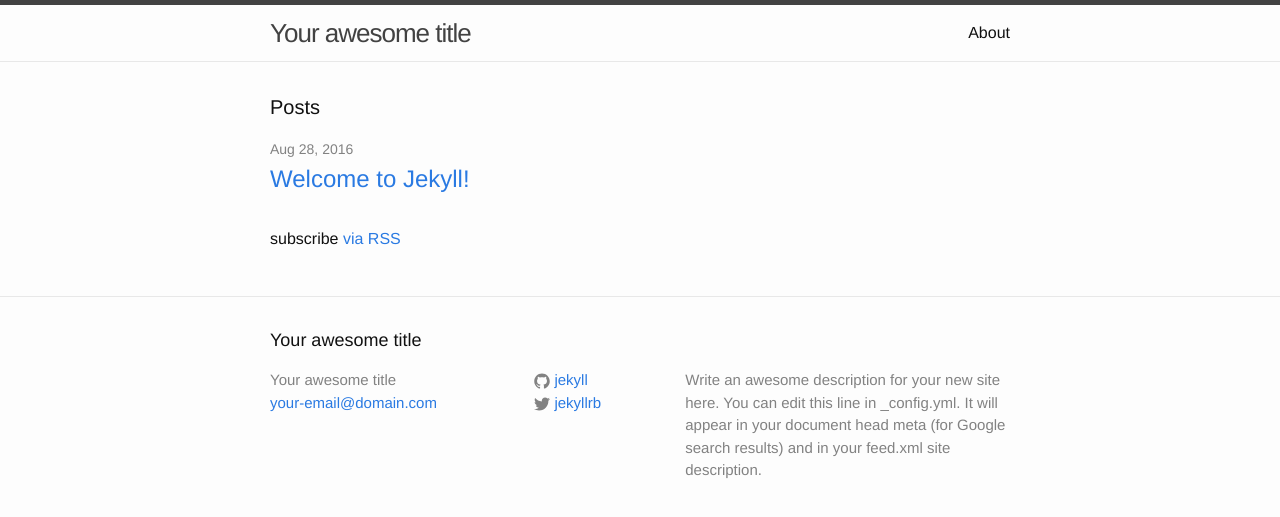
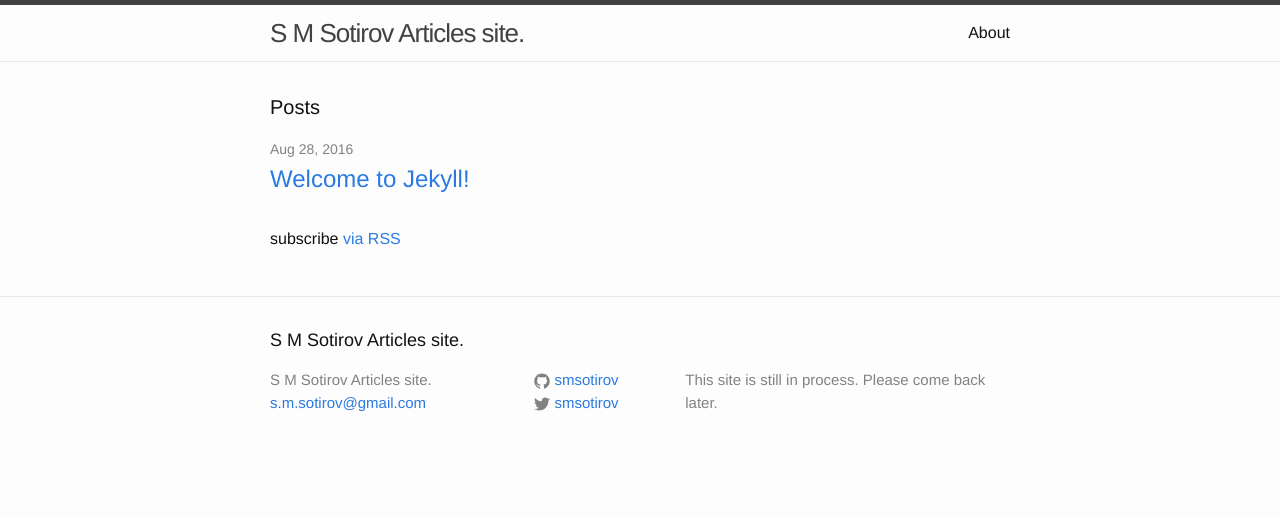
Before and after one commit to victoralexandrov/smsotirov.github.io, a Jekyll site: the page built from index.html, in a window 1280 px wide. Shown: the top 517 px of the page. Built offline with Jekyll 4.4.1, drawn with Linux system fonts in a browser that asks for light colours.

Commit message:
Chenge configuration details.

```diff
--- a/_config.yml
+++ b/_config.yml
@@ -6,16 +6,14 @@
 # 'jekyll serve'. If you change this file, please restart the server process.
 
 # Site settings
-title: Your awesome title
-email: your-email@domain.com
+title: S M Sotirov Articles site.
+email: s.m.sotirov@gmail.com
 description: > # this means to ignore newlines until "baseurl:"
-  Write an awesome description for your new site here. You can edit this
-  line in _config.yml. It will appear in your document head meta (for
-  Google search results) and in your feed.xml site description.
+  This site is still in process. Please come back later.
 baseurl: "" # the subpath of your site, e.g. /blog
-url: "http://yourdomain.com" # the base hostname & protocol for your site
-twitter_username: jekyllrb
-github_username:  jekyll
+url: "http://smsotirov.com" # the base hostname & protocol for your site
+twitter_username: smsotirov
+github_username:  smsotirov
 
 # Build settings
 markdown: kramdown
```
